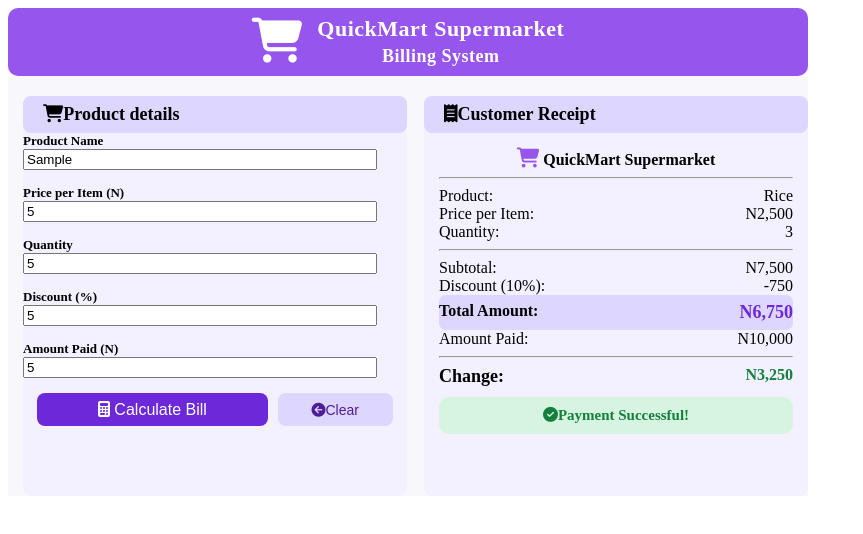
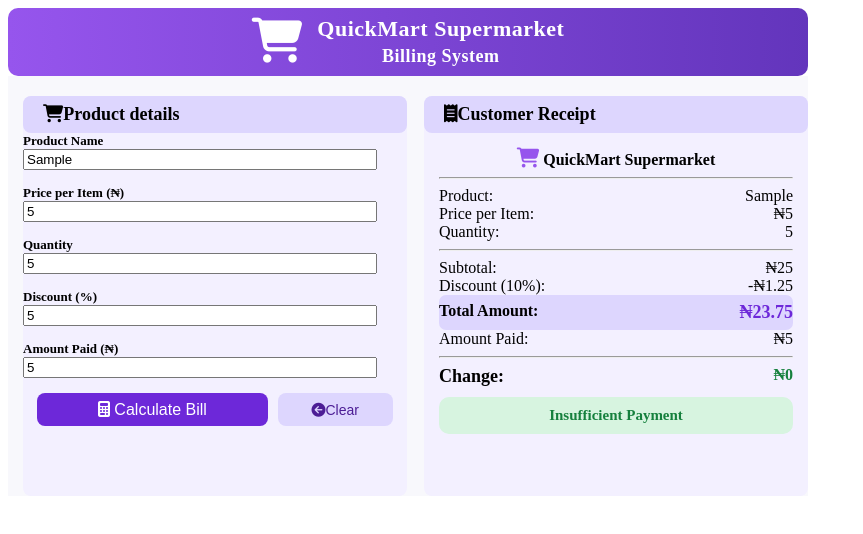
Before and after one commit to mikhail4gh/quickmartsuper, a plain HTML site: page supermart.html in a window 1280 px wide. Both pictures are taken after typing "Sample", "5", "5", "5", "5" into the empty fields and a click on the button "Calculate Bill". Shown: the whole page, without its empty margins (0-863 px from the left). Drawn offline with Linux system fonts and the light colour scheme.

Commit message:
Update commit

```diff
--- a/supermart.html
+++ b/supermart.html
@@ -8,7 +8,7 @@
 </head>
 <body>
     <div class="whole-con" style="width: 800px; background-color: white; height: 500px;">
-        <div class="store-heading" style="background-color: #9655ED; width: 100%; text-align: center; padding-top: 8px; padding-bottom: 8px; border-radius: 10px; display: flex; justify-content: center; gap: 15px;">
+        <div class="store-heading" style="background: linear-gradient(to right, #9655ED, #6335BC); width: 100%; text-align: center; padding-top: 8px; padding-bottom: 8px; border-radius: 10px; display: flex; justify-content: center; gap: 15px;">
            <span style="font-size: 45px; color: white;"><i class="fa-solid fa-cart-shopping"></i></span> <h3 style="font-size: 22px; letter-spacing: 0.5px; margin: 0; color: white;">QuickMart Supermarket <br> <span style="font-size: 18px; color: white;"> Billing System </span></h3>
         </div>
         <div class="whole-body" style="background-color: #F8F8FC; display: flex; width: 100%; height: 400px; justify-content: space-between; padding-top: 20px;">
@@ -16,26 +16,26 @@
                 <div class="product-head" style=" background-color: #DDD6FE; font-size: 18px; padding-top: 8px; padding-bottom: 8px; border-radius: 8px; display: flex; padding-left: 20px;"> <span> <i class="fa-solid fa-cart-shopping"></i></span><h4 style="margin: 0;">Product details </h4></div>
                 <div class="input-box" style="display: flex; flex-direction: column; margin-bottom: 15px;">
                     <label for="product" style="font-weight: bold; font-size: 13px;">Product Name</label>
-                    <input style="width: 90%;" type="text" placeholder="e.g. Rice">
+                    <input id="productName" style="width: 90%;" type="text" placeholder="e.g. Rice">
                 </div>
                 <div class="input-box" style="display: flex; flex-direction: column; margin-bottom: 15px;">
-                    <label for="price" style="font-weight: bold; font-size: 13px;">Price per Item (N)</label>
-                    <input style="width: 90%;" type="number" placeholder="e.g. 2500">
+                    <label for="price" style="font-weight: bold; font-size: 13px;">Price per Item (&#8358;)</label>
+                    <input id="itemPrice" style="width: 90%;" type="number" placeholder="e.g. 2500">
                 </div>
                 <div class="input-box" style="display: flex; flex-direction: column; margin-bottom: 15px;">
-                    <label for="quantity"style="font-weight: bold; font-size: 13px;">Quantity</label>
-                    <input style="width: 90%;" type="number" placeholder="e.g. 3">
+                    <label for="quantitytag"style="font-weight: bold; font-size: 13px;">Quantity</label>
+                    <input id="quantity" style="width: 90%;" type="number" placeholder="e.g. 3">
                 </div>
                 <div class="input-box" style="display: flex; flex-direction: column; margin-bottom: 15px;">
-                    <label for="discount"style="font-weight: bold; font-size: 13px;">Discount (%)</label>
-                    <input style="width: 90%;" type="number" placeholder="e.g. 10">
+                    <label for="discounts"style="font-weight: bold; font-size: 13px;">Discount (%)</label>
+                    <input id="discount" style="width: 90%;" type="number" placeholder="e.g. 10">
                 </div>
                 <div class="input-box" style="display: flex; flex-direction: column; margin-bottom: 15px;">
-                    <label for="amount"style="font-weight: bold; font-size: 13px;">Amount Paid (N)</label>
-                    <input style="width: 90%;" type="number" placeholder="e.g. 10000">
+                    <label for="amount"style="font-weight: bold; font-size: 13px;">Amount Paid (&#8358;)</label>
+                    <input id="amountPaid" style="width: 90%;" type="number" placeholder="e.g. 10000">
                 </div>
                 <div class="calc-div" style="display: flex; width: 100%; justify-content: center; gap: 10px;">
-                    <button style="width: 60%; height: 33px; font-size: 16px; background-color: #6D28D9; border: none; border-radius: 8px; color: white;"> <i class="fa-solid fa-calculator"></i> Calculate Bill</button>
+                    <button onclick="calculateBill()" style="width: 60%; height: 33px; font-size: 16px; background-color: #6D28D9; border: none; border-radius: 8px; color: white;"> <i class="fa-solid fa-calculator"></i> Calculate Bill</button>
                     <button style="width: 30%; height: 33px; font-size: 14px; background-color:  #DDD6FE; border: none; border-radius: 8px; color: #4C1D95;"> <i class="fa-solid fa-circle-arrow-left"></i>Clear</button>
                 </div>
             </div>
@@ -46,44 +46,77 @@
                     <hr>
                     <div class="receipt-row" style="display: flex; justify-content: space-between;">
                         <span>Product:</span>
-                        <span>Rice</span>
+                        <span id="goodsName"></span>
                     </div>
                     <div class="receipt-row" style="display: flex; justify-content: space-between;">
                         <span>Price per Item:</span>
-                        <span>N2,500</span>
+                        <span id="prices"></span>
                     </div>
                     <div class="receipt-row" style="display: flex; justify-content: space-between;">
                         <span>Quantity:</span>
-                        <span>3</span>
+                        <span id="quantityAmount"></span>
                     </div>
                     <hr>
                     <div class="receipt-row" style="display: flex; justify-content: space-between;">
                         <span>Subtotal:</span>
-                        <span>N7,500</span>
+                        <span id="subtotalAmount"></span>
                     </div>
                     <div class="receipt-row" style="display: flex; justify-content: space-between;">
                         <span>Discount (10%):</span>
-                        <span>-750</span>
+                        <span id="discountAmount"></span>
                     </div>
                     <div class="total-box" style="display: flex; justify-content: space-between; background-color:  #DDD6FE; padding-top: 7px; padding-bottom: 7px; border-radius: 7px;">
                         <span style="font-size: 16px; font-weight: bold;">Total Amount:</span>
-                        <span style="font-size: 18px; font-weight: bold; color: #6D28D9;">N6,750</span>
+                        <span id="totalAmount" style="font-size: 18px; font-weight: bold; color: #6D28D9;"></span>
                     </div>
                     <div class="receipt-row" style="display: flex; justify-content: space-between;">
                         <span>Amount Paid:</span>
-                        <span>N10,000</span>
+                        <span id="showAmountPaid"></span>
                     </div>
                     <hr>
-                    <div class="change-box" style="display: flex; justify-content: space-between;">
+                    <div id="change-box" style="display: flex; justify-content: space-between;">
                         <span style="font-size: 18px; font-weight: bold;">Change:</span>
-                        <span style="font-size: 16px; font-weight: bolder; color: #15803D;">N3,250</span>
+                        <span id="changeAmount" style="font-size: 16px; font-weight: bolder; color: #15803D;"></span>
                     </div>
-                    <div class="payment-mark" style="background-color: #D7F4E0; display: flex; justify-content: center; margin-top: 10px; border-radius: 10px; padding: 10px; font-weight: bold; font-size: 15px; color:  #15803D;"> <i class="fa-solid fa-circle-check"></i> Payment Successful!</div>
+                    <div id="paymentReceipt" style="background-color: #D7F4E0; display: flex; justify-content: center; margin-top: 10px; border-radius: 10px; padding: 10px; font-weight: bold; font-size: 15px; color:  #15803D;"> <p> Payment outcome will appear here after you click Calculate Bill</p></div>
                 </div>
             </div>
 
         </div>
 
     </div>
+    <script>
+        function calculateBill(){
+            let name = document.getElementById("productName").value;
+            let price = Number(document.getElementById("itemPrice").value);
+            let quantity = Number(document.getElementById("quantity").value);
+            let discountPercentage = Number(document.getElementById("discount").value);
+            let paid = Number(document.getElementById("amountPaid").value);
+
+            let subtotal = price * quantity;
+            let discountAmount = subtotal * discountPercentage / 100;
+            let finalBill = subtotal - discountAmount;
+            let change = paid - finalBill;
+
+            document.getElementById("goodsName").innerHTML = name;
+            document.getElementById("prices").innerHTML = "&#8358;" + price;
+            document.getElementById("quantityAmount"). innerHTML = quantity;
+            document.getElementById("subtotalAmount").innerHTML = "&#8358;" + subtotal;
+            document.getElementById("discountAmount").innerHTML = "-&#8358;" + discountAmount;
+            document.getElementById("totalAmount").innerHTML = "&#8358;" + finalBill;
+            document.getElementById("showAmountPaid").innerHTML = "&#8358;" + paid;
+
+
+            if (paid>=finalBill){
+                document.getElementById("changeAmount"). innerHTML= "&#8358;" + change;
+                document.getElementById("paymentReceipt"). innerHTML= "Payment Successful!";
+
+            } else {
+                document.getElementById("changeAmount"). innerHTML= "&#8358;" + 0;
+                document.getElementById("paymentReceipt"). innerHTML= "Insufficient Payment";
+            }
+        }
+
+    </script>
 </body>
 </html>
```
